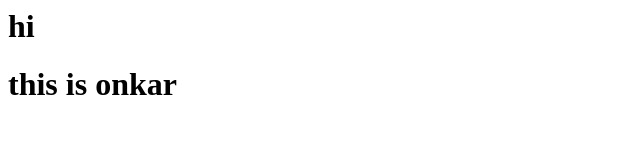
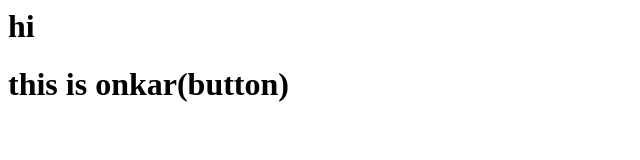
Before and after one commit to onkargawali/loacalrepo, a plain HTML site: page index.html in a window 1280 px wide. Shown: the whole page, without its empty margins (0-640 px from the left). Drawn offline with Linux system fonts and the light colour scheme.

```diff
--- a/index.html
+++ b/index.html
@@ -1,2 +1,2 @@
 <h1>hi</h1>
-<h1>this is onkar</h1>
+<h1>this is onkar(button)</h1>
```
